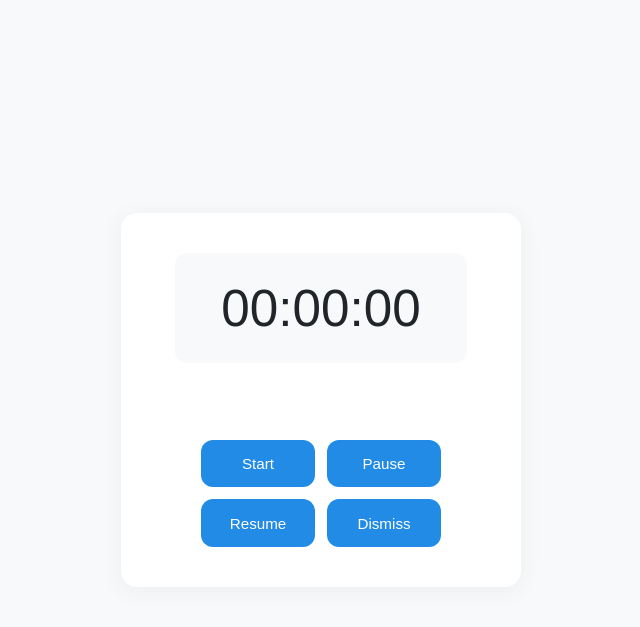
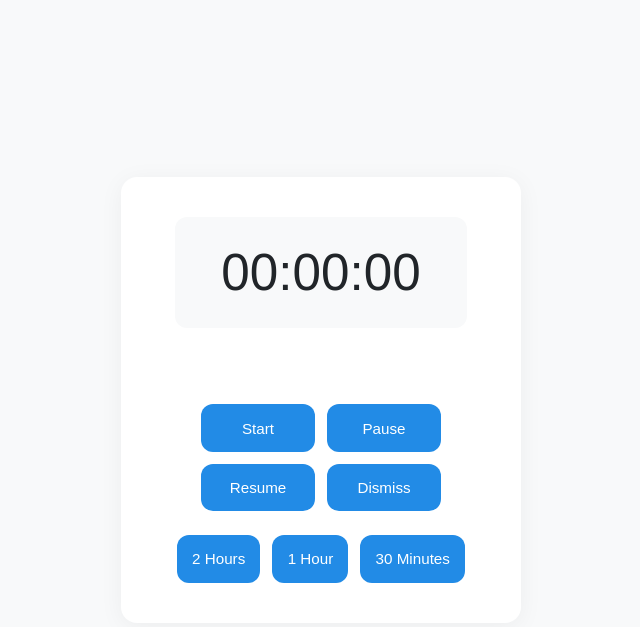
Before and after one commit to gsmafra/multi-device-timer, a Flask app: page / in a window 1280 px wide. Shown: the top 627 px of the page, without its empty margins (319-959 px from the left). Run offline with Flask 3, Linux system fonts and the light colour scheme; some libraries are stand-ins or nearby versions.

Commit message:
add presets

```diff
--- a/static/main.css
+++ b/static/main.css
@@ -81,3 +81,12 @@ body {
 .buttons-container .btn {
     width: 100%;              /* Ensures each button spans its grid cell */
 }
+
+/* Preset buttons container styling */
+.preset-container {
+    display: flex;
+    justify-content: center;
+    align-items: center;
+    gap: 12px;
+    margin-top: 1.5em;
+}
--- a/static/main.js
+++ b/static/main.js
@@ -74,3 +74,9 @@ function resumeTimer() {
     lockTimerInput(true);
     fetch('/resume');
 }
+
+function presetTimer(duration) {
+    // This function restarts the timer with a preset duration.
+    lockTimerInput(true);
+    fetch('/start/' + duration);
+}
--- a/templates/index.html
+++ b/templates/index.html
@@ -18,6 +18,12 @@
             <button class="btn" onclick="resumeTimer()">Resume</button>
             <button class="btn" onclick="dismissAlert()">Dismiss</button>
         </div>
+        <!-- New preset buttons container -->
+        <div class="preset-container">
+            <button class="btn" onclick="presetTimer(7200)">2 Hours</button>
+            <button class="btn" onclick="presetTimer(3600)">1 Hour</button>
+            <button class="btn" onclick="presetTimer(1800)">30 Minutes</button>
+        </div>
     </div>
 </body>
 </html>
```
